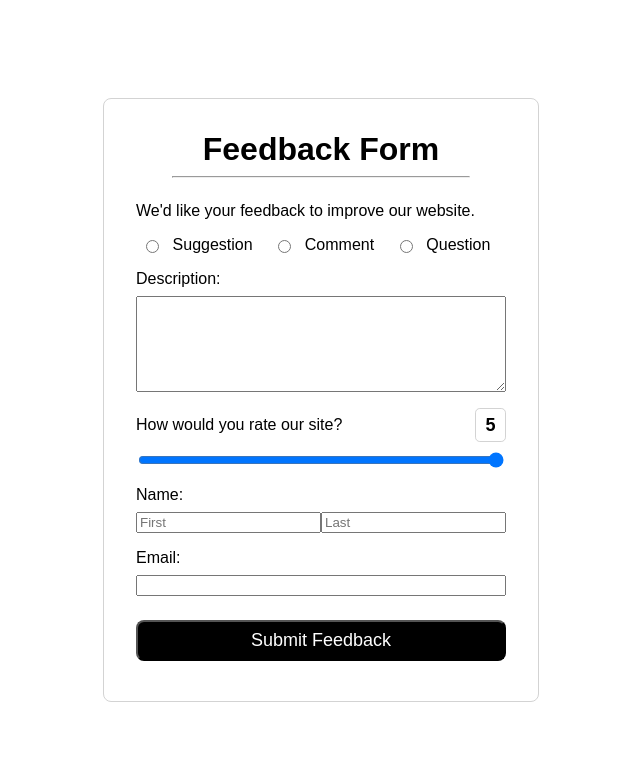
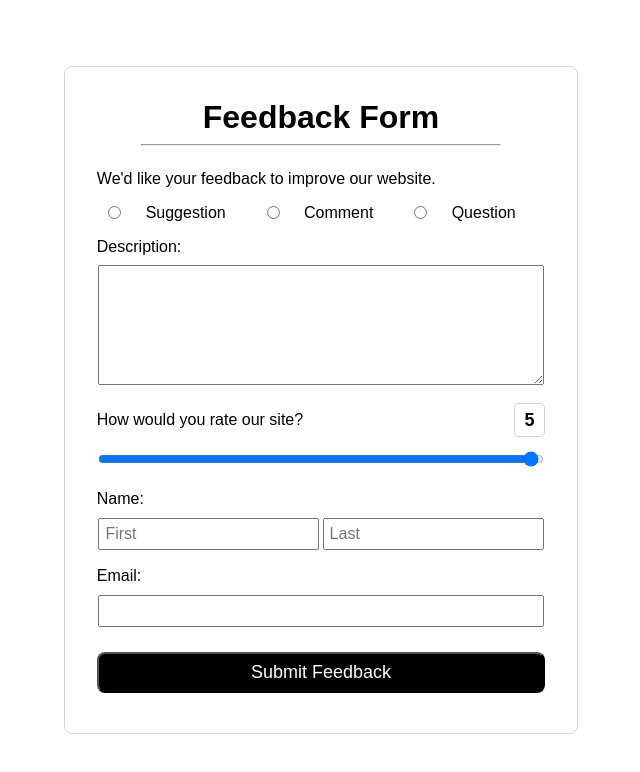
Before and after one commit to smashingmagazine/feedback, an Angular app: page / in a window 1280 px wide. Shown: the top 772 px of the page, without its empty margins (319-959 px from the left). Built offline with nearby package versions, Linux system fonts and the light colour scheme.

Commit message:
Make app responsive

```diff
--- a/src/app/feedback/feedback.component.css
+++ b/src/app/feedback/feedback.component.css
@@ -1,10 +1,14 @@
 #options {
     display: flex;
-    justify-content: space-around;
+    flex-direction: column;
 }
 
 #options label {
-    margin: 0;
+    margin: 0 0 0 .2rem;
+}
+
+.radioOption {
+    margin: 0 0 .2rem 0;
 }
 
 .inputContainer {
@@ -19,16 +23,13 @@ label {
 
 .nameInput {
     display: flex;
-    justify-content: space-between;
+    flex-direction: column;
 }
 
-button {
-    color: white;
-    background-color: black;
-    font-size: large;
-    padding: .5rem;
-    border-radius: .5rem;
-    margin-top: 1rem;
+button:disabled {
+    cursor: not-allowed;
+    pointer-events: all;
+    background-color: slategrey;
 }
 
 #ratingLabel {
@@ -46,3 +47,48 @@ button {
     vertical-align: middle;
     border-radius: .3rem;
 }
+
+.error {
+    color: darkred;
+    background-color: lightsalmon;
+    border: .1rem solid crimson;
+    border-radius: .3rem;
+    padding: .5rem;
+    text-align: center;
+    margin: 0 0 1rem 0;
+    display: flex;
+    width: inherit;
+}
+
+.error p {
+    margin: 0;
+    flex-grow: 1;
+}
+
+textarea, input {
+    margin: .1rem;
+    font-family: Arial, Helvetica, sans-serif;
+    padding: 5px;
+    font-size: medium;
+    font-weight: lighter;
+}
+
+.close {
+    cursor: default;
+}
+
+.hidden {
+    display: none;
+}
+
+@media screen and (min-width: 480px) {
+    #options {
+        flex-direction: row;
+        justify-content: space-around;
+    }
+
+    .nameInput {
+        flex-direction: row;
+        justify-content: space-between;
+    }
+}
--- a/src/styles.css
+++ b/src/styles.css
@@ -2,7 +2,7 @@ html, body {
     height: 100%;
     width: 100%;
     display: flex;
-    align-items: center;
+    align-items: flex-start;
     justify-content: center;
 }
 
@@ -11,14 +11,18 @@ h1 {
     text-align: center;
 }
 
-h1, p, label{
+h1, p, label {
     font-family: Arial, Helvetica, sans-serif;
 }
 
+p {
+    max-width: 25rem;
+}
+
 #container {
-    border: .1rem solid lightgray;
-    padding: 2rem;
-    border-radius: .5rem;
+    border: none;
+    padding: .4rem;
+    border-radius: 0;
     flex-direction: column;
     display: flex;
 }
@@ -35,3 +39,23 @@ button {
     border-radius: .5rem;
     margin-top: 1rem;
 }
+
+@media screen and (min-height: 700px) {
+    html, body {
+        align-items: center;
+        justify-content: center;
+    }
+}
+
+@media screen and (min-width: 480px) {
+    #container {
+        border: .1rem solid lightgray;
+        padding: 2rem;
+        border-radius: .5rem;
+    }
+
+    html, body {
+        align-items: center;
+        justify-content: center;
+    }
+}
```
